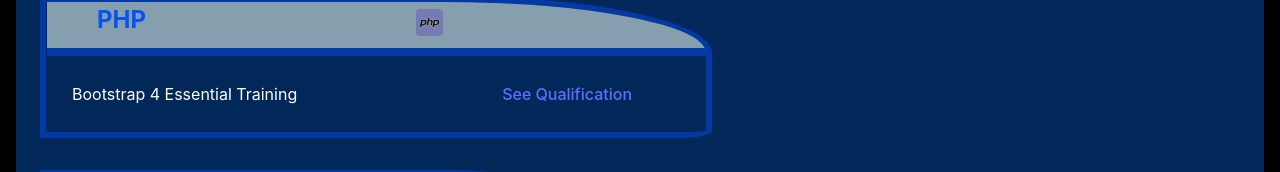
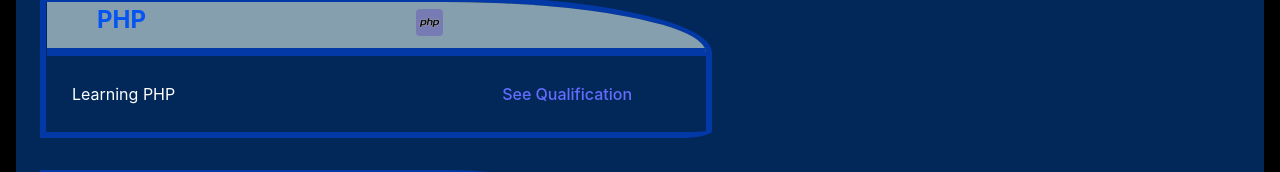
Before and after one commit to andrew-william-miller/andrew-william-miller.github.io, a React (Vite) app: page /qualifications in a window 1280 px wide. Shown: the part 2691-2863 px from the top of the page. Built offline with nearby package versions, Linux system fonts and the light colour scheme.

Commit message:
PHP Qualification Fix on Qualification page.

```diff
--- a/src/Components/Qualifications.jsx
+++ b/src/Components/Qualifications.jsx
@@ -108,7 +108,7 @@ const Qualifications = () => {
         "PHP": {
             "icon": phpIcon,
             "certificateData": [
-                { "image": bootstrap4EssentialTraining, "name": "Bootstrap 4 Essential Training" }
+                { "image": learningPHP, "name": "Learning PHP" }
             ]
         },
         "Java": {
```
